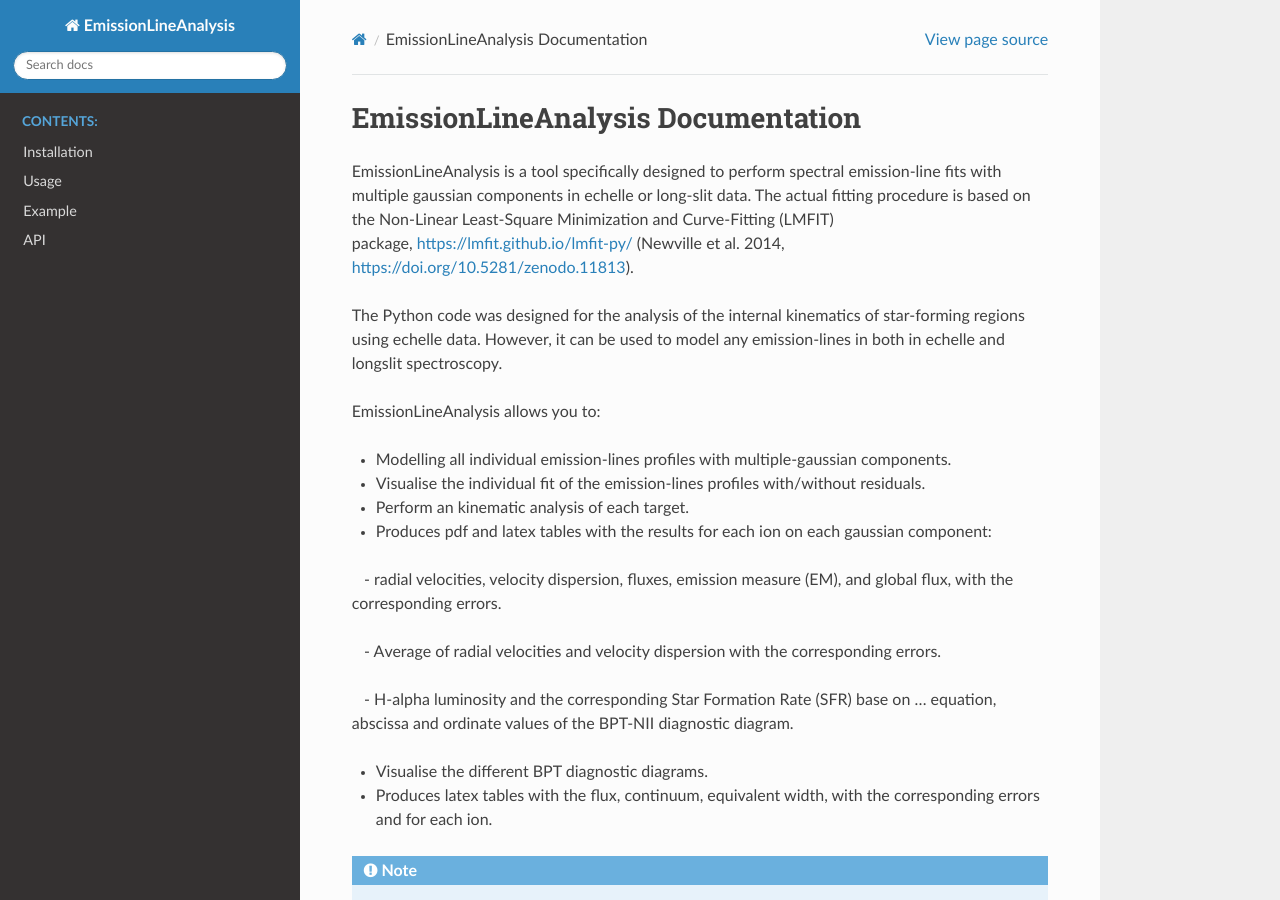
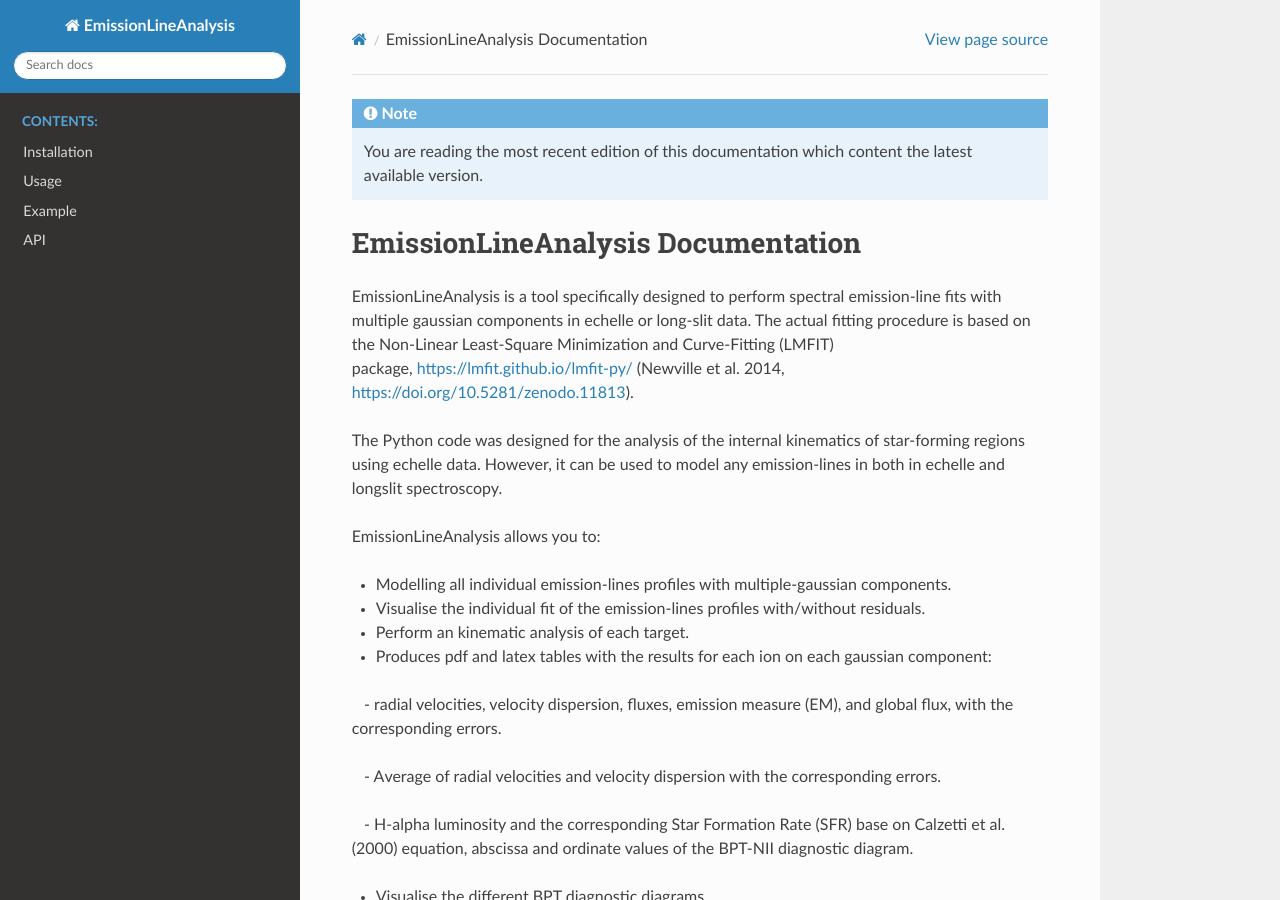
Before and after one commit to daniel-muthukrishna/FitELP, a Sphinx documentation site: the page built from docs/index.rst, in a window 1280 px wide and 900 px high. Built offline with Sphinx 7.4.7 and the Read the Docs theme 2.0.0, drawn with Linux system fonts in a browser that asks for light colours.

Commit message:
edited tex
first note added

```diff
--- a/docs/index.rst
+++ b/docs/index.rst
@@ -2,6 +2,8 @@
    sphinx-quickstart on Fri Jun 14 15:02:56 2019.
    You can adapt this file completely to your liking, but it should at least
    contain the root `toctree` directive.
+
+.. note:: You are reading the most recent edition of this documentation which content the latest available version.
 
 EmissionLineAnalysis Documentation
 ==================================
@@ -23,7 +25,7 @@
 
    - Average of radial velocities and velocity dispersion with the corresponding errors.
 
-   - H-alpha luminosity and the corresponding Star Formation Rate (SFR) base on ... equation, abscissa and ordinate values of the BPT-NII diagnostic diagram.
+   - H-alpha luminosity and the corresponding Star Formation Rate (SFR) base on Calzetti et al.(2000) equation, abscissa and ordinate values of the BPT-NII diagnostic diagram.
 
 * Visualise the different BPT diagnostic diagrams.
 
```
